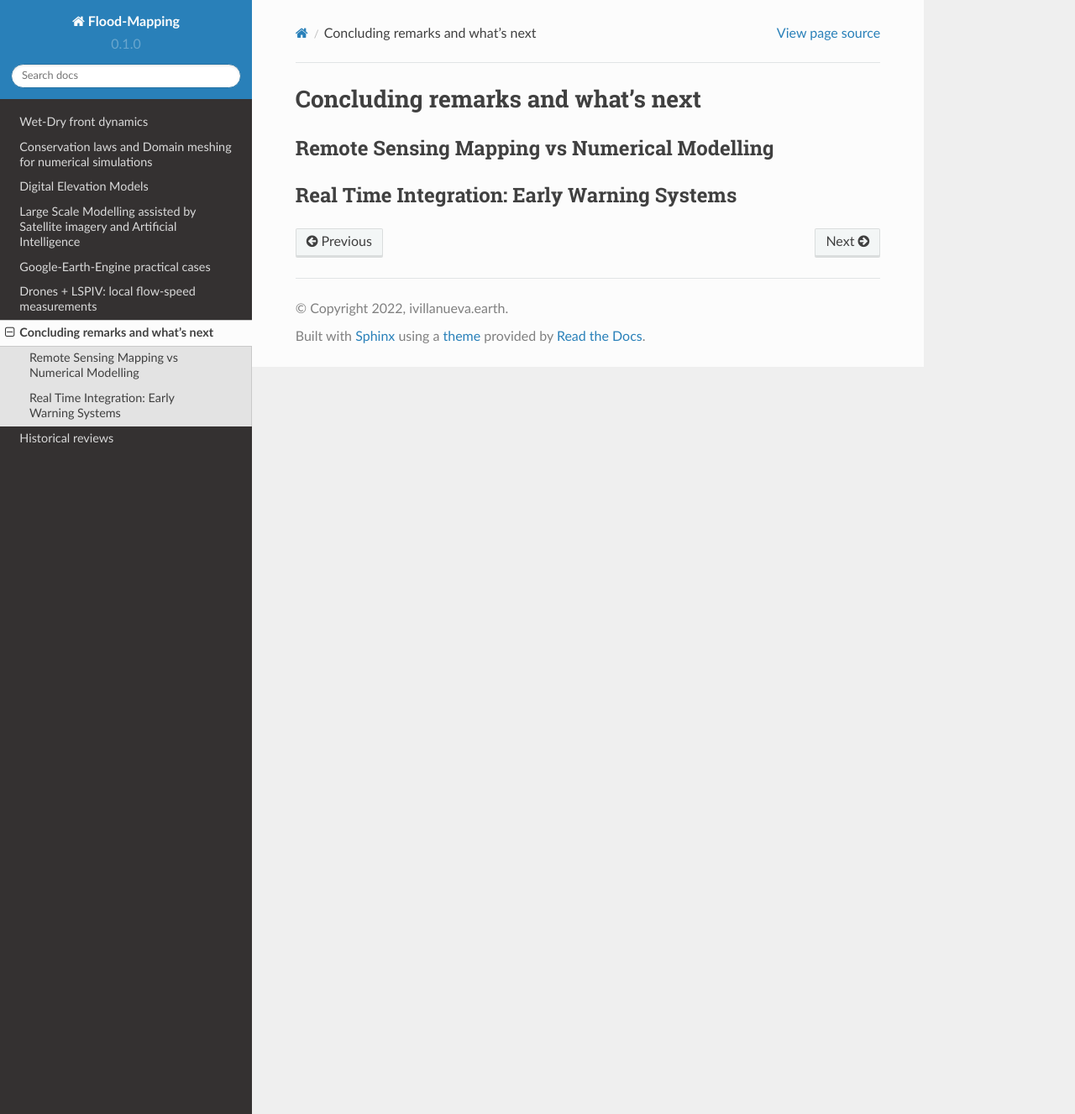
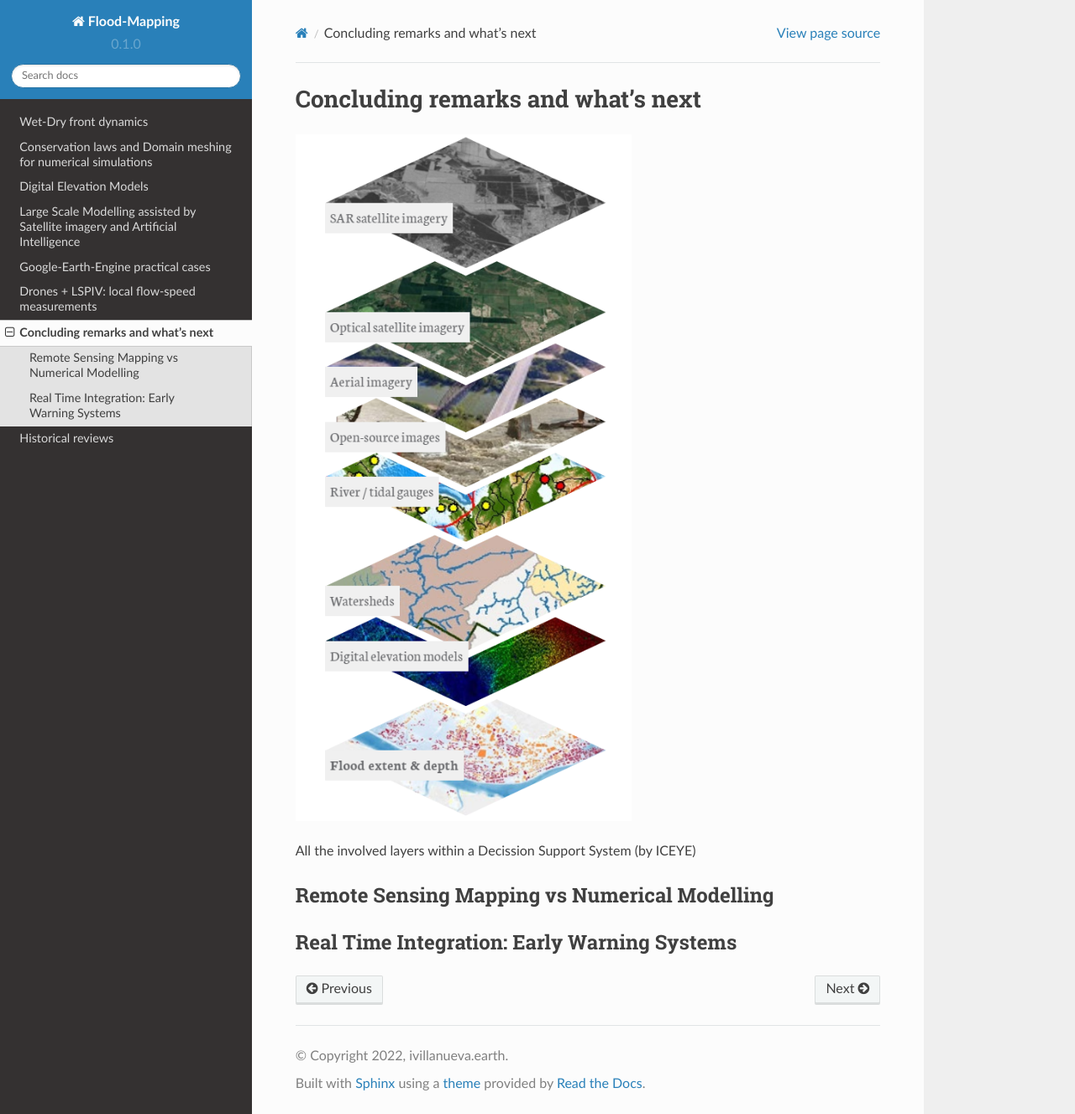
Before and after one commit to ivillamadrid/FloodMapping, a Sphinx documentation site: the page built from docs/source/concluding.rst, in a window 1280 px wide and 1327 px high. Shown: the whole window at 84% size. Built offline with Sphinx 7.4.7 and the Read the Docs theme 2.0.0, drawn with Linux system fonts in a browser that asks for light colours.

Commit message:
Update concluding.rst

```diff
--- a/docs/source/concluding.rst
+++ b/docs/source/concluding.rst
@@ -1,5 +1,11 @@
 Concluding remarks and what's next
 ===================================
+
+.. image:: Layers_ICEYE.png
+  :width: 400
+  :alt: All layers
+
+All the involved layers within a Decission Support System (by ICEYE)
 
 
 Remote Sensing Mapping vs Numerical Modelling
```
